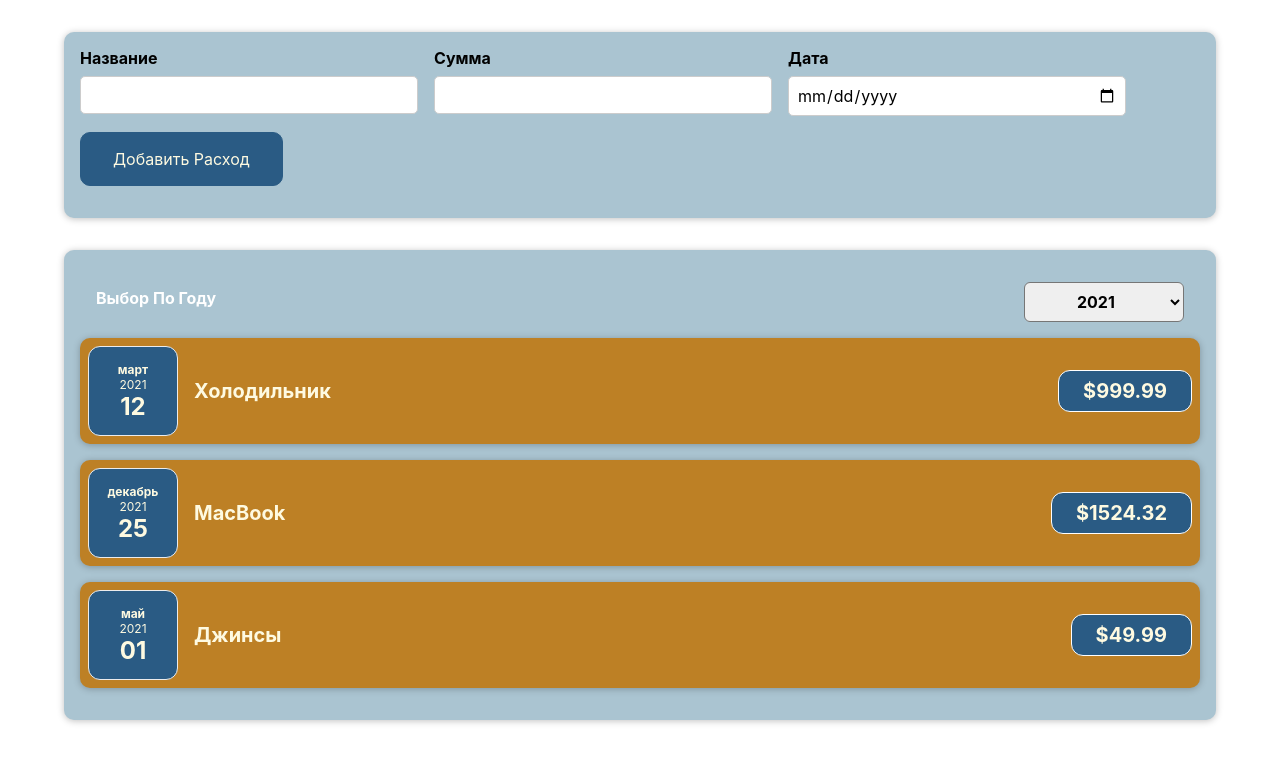
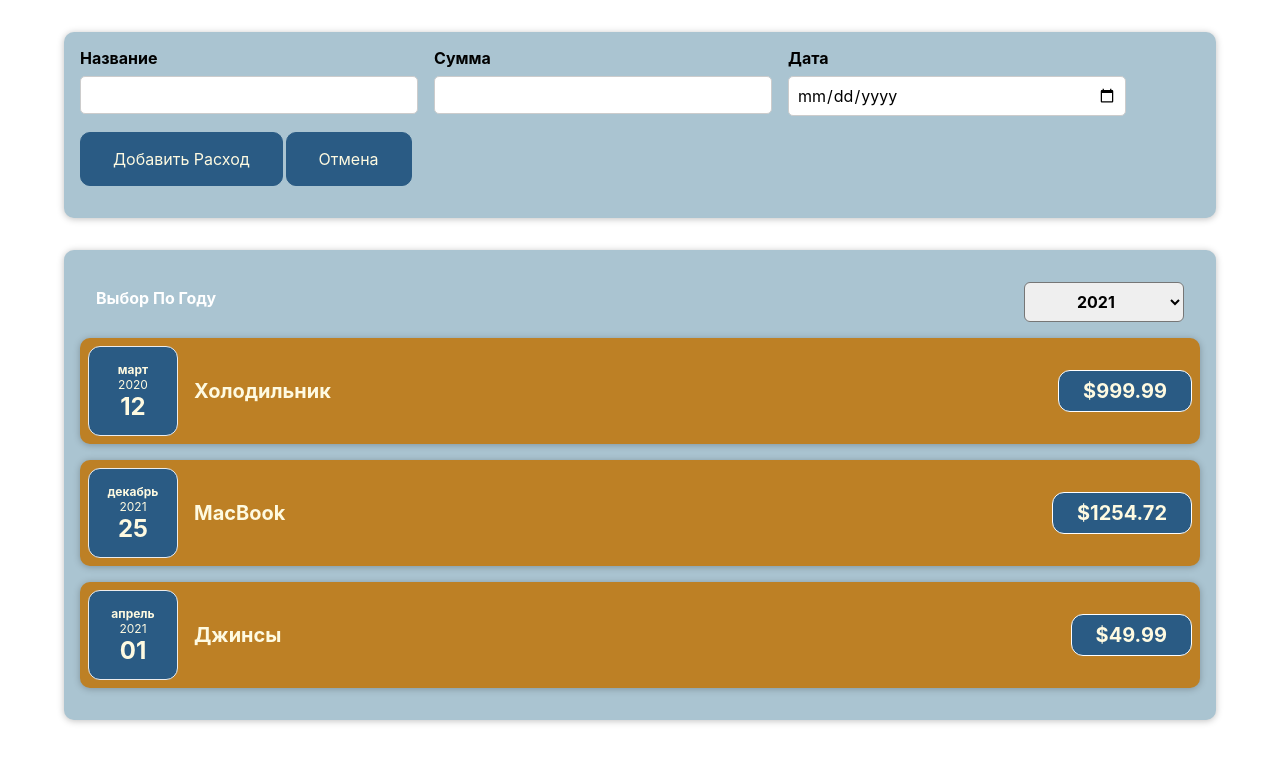
Before and after one commit to w1llow1sp/ReactCostAccounting-step-by-step-, a React (Create React App) app: page / in a window 1280 px wide. Shown: the top 762 px of the page. Built offline with nearby package versions, Linux system fonts and the light colour scheme.

Commit message:
Добавили отображение расхода при его добавлении (исп списков с сост)

```diff
--- a/src/App.js
+++ b/src/App.js
@@ -1,28 +1,47 @@
 import Costs from './components/Costs/Costs';
 import NewCost from './components/NewCost/NewCost';
+import { useState } from 'react';
 
-const App = () => {
-    const costs = [
+const INITIAL_COSTS = [
     {
-            date: new Date(2021, 2, 12),
+        id: 'c1',
+        date: new Date(2020, 2, 12),
         description: 'Холодильник',
         amount: 999.99,
     },
     {
+        id: 'c2',
         date: new Date(2021, 11, 25),
         description: 'MacBook',
-            amount: 1524.32,
+        amount: 1254.72,
     },
     {
-            date: new Date(2021, 4, 1),
+        id: 'c3',
+        date: new Date(2021, 3, 1),
         description: 'Джинсы',
         amount: 49.99,
     },
 ];
 
+const App = () => {
+    const [costs, setCosts] = useState(INITIAL_COSTS);
+
+    // return React.createElement(
+    //   "div",
+    //   {},
+    //   React.createElement("h1", {}, "Начнём изучение React!"),
+    //   React.createElement(Costs, { costs: costs })
+    // );
+
+    const addCostHandler = (cost) => {
+        setCosts((prevCosts) => {
+            return [cost, ...prevCosts];
+        });
+    };
+
     return (
         <div>
-            <NewCost />
+            <NewCost onAddCost={addCostHandler} />
             <Costs costs={costs} />
         </div>
     );
--- a/src/components/Costs/Costs.js
+++ b/src/components/Costs/Costs.js
@@ -20,6 +20,7 @@ const Costs = (props) => {
                 />
                 {props.costs.map((cost) => (
                     <CostItem
+                        key={cost.id}
                         date={cost.date}
                         description={cost.description}
                         amount={cost.amount}
--- a/src/components/NewCost/CostForm.js
+++ b/src/components/NewCost/CostForm.js
@@ -90,6 +90,9 @@ const CostForm = (props) => {
                 </div>
                 <div className='new-cost__actions'>
                     <button type='submit'>Добавить Расход</button>
+                    <button type='button' onClick={props.onCancel}>
+                        Отмена
+                    </button>
                 </div>
             </div>
         </form>
--- a/src/components/NewCost/NewCost.js
+++ b/src/components/NewCost/NewCost.js
@@ -1,15 +1,16 @@
 import './NewCost.css';
 import CostForm from './CostForm';
 
-const NewCost = () => {
+const NewCost = (props) => {
     const saveCostDataHandler = (inputCostData) => {
         const costData = {
             ...inputCostData,
             id: Math.random().toString(),
         };
+        props.onAddCost(costData);
         console.log(costData);
     };
-
+    // важно! Благодаря добавленным строчкам у нас уходят данные в массив
     return (
         <div className='new-cost'>
             <CostForm onSaveCostData={saveCostDataHandler} />
```
Also changed, not shown: src/components/Costs/CostDate.js (+11 -11 lines). Lines whose indentation alone changed are shown as unchanged.
